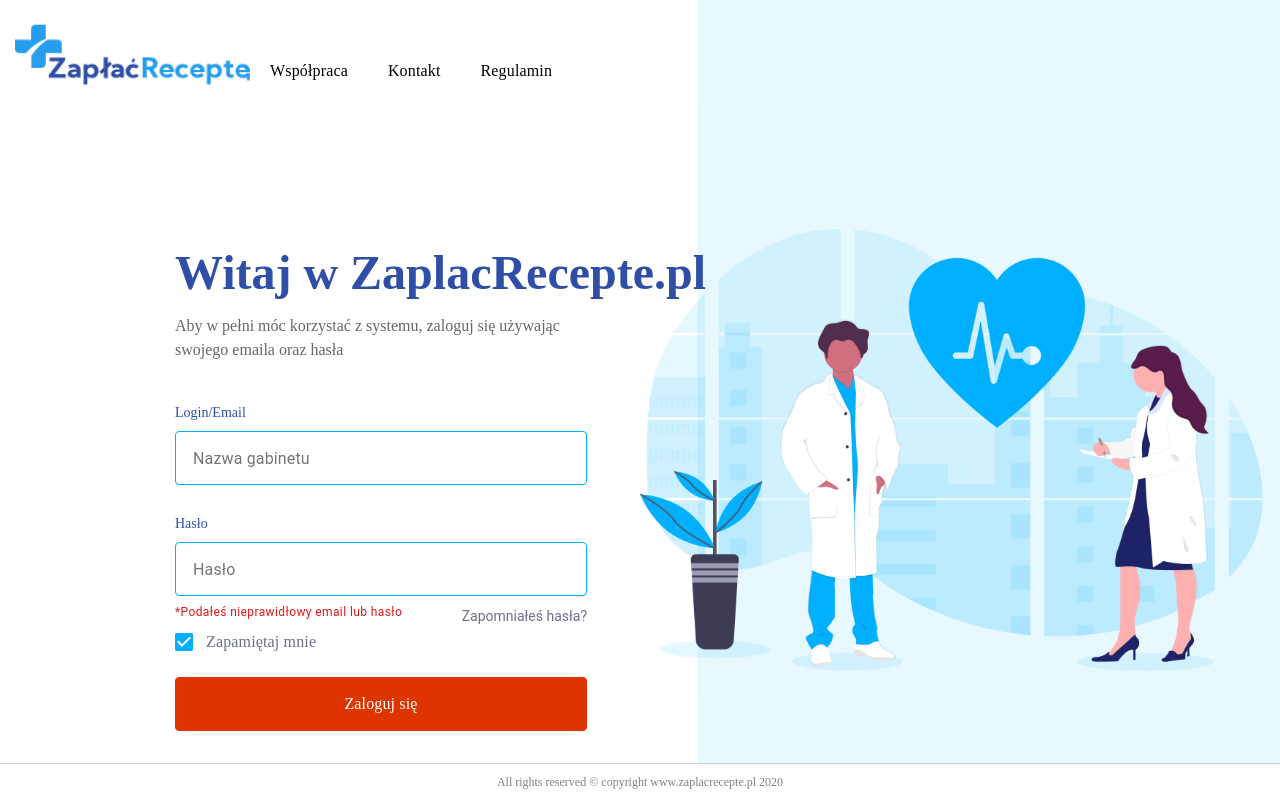
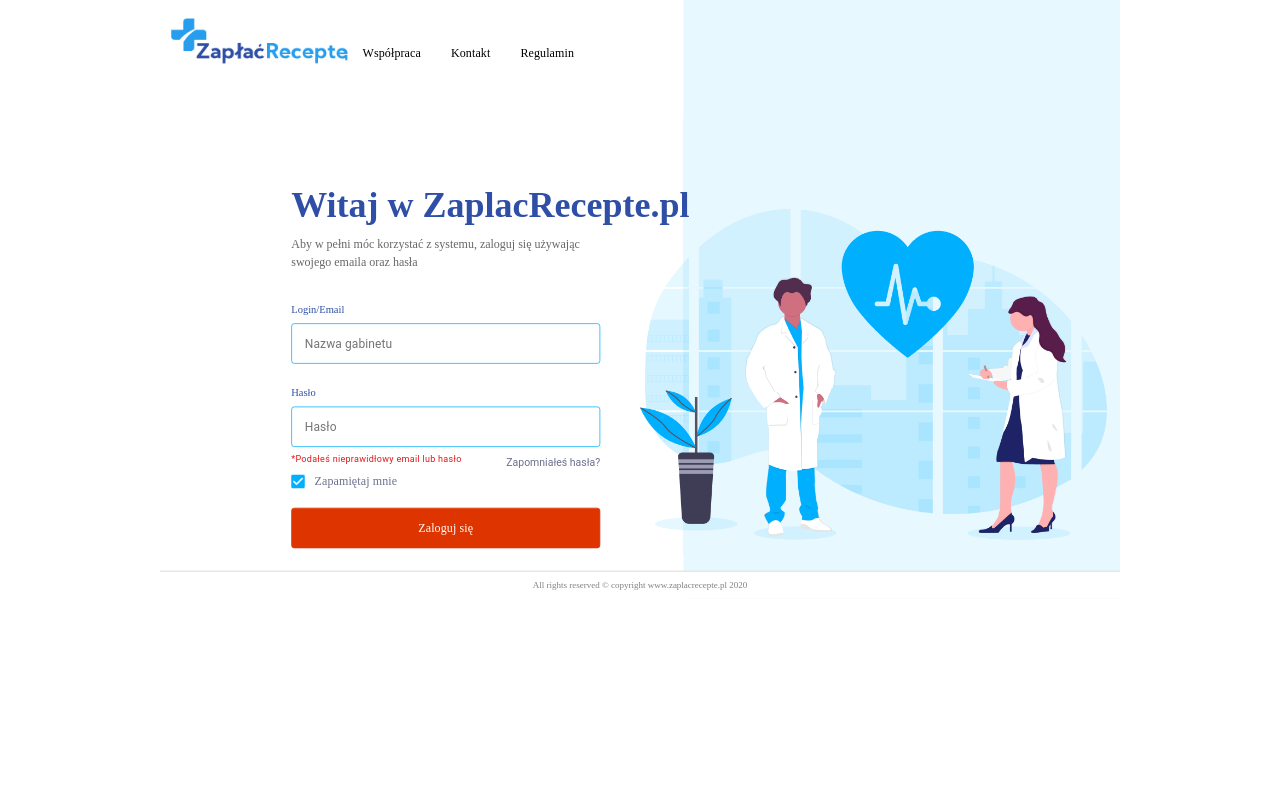
Before and after one commit to kajzerro/zaplacrecepte-front, a React (Create React App) app: page / in a window 1280 px wide. Built offline with nearby package versions, Linux system fonts and the light colour scheme.

Commit message:
Login page scale for Mati screen

```diff
--- a/src/component/loginPage/LoginPage.css
+++ b/src/component/loginPage/LoginPage.css
@@ -28,6 +28,7 @@
 .login-page .login-header ul {
     padding-left: 0;
     margin-top: 58px;
+    min-width: 360px;
 }
 
 .login-page .login-header img {
--- a/src/component/loginPage/LoginPage.js
+++ b/src/component/loginPage/LoginPage.js
@@ -1,4 +1,4 @@
-import React, {useState} from 'react';
+import React, {useEffect, useState} from 'react';
 import {useHistory} from "react-router-dom";
 import './LoginPage.css';
 import axios from 'axios';
@@ -20,14 +20,28 @@ function LoginPage() {
             .catch(err => alert(err));
     }
 
+    useEffect(() => {
+        if (document.documentElement.scrollHeight > window.screen.height) {
+            setScalingStyle({
+                transform: "scale(" + window.screen.height / document.documentElement.scrollHeight + ")",
+                transformOrigin: "top center"
+            });
+        }
+
+    }, []);
+
+    const [scalingStyle, setScalingStyle] = useState({});
+
     const [formLogin, setFormLogin] = useState("");
     const [formPassword, setFormPassword] = useState("");
 
     let history = useHistory();
     return (
-        <div className="login-page container-fluid">
+        <div className="login-page"
+             style={scalingStyle}>
+            <div className="container-fluid">
                 <div className="row">
-                <div className="col-6 left-side">
+                    <div className="col-6 col-xs-12">
                         <div className="row login-header">
                             <div className="col-4">
                                 <img src="loginPage/logo.png"/>
@@ -40,6 +54,10 @@ function LoginPage() {
                                 </ul>
                             </div>
                         </div>
+                    </div>
+                </div>
+                <div className="row">
+                    <div className="col-6">
                         <div className="row body-wrapper">
                             <div className="offset-1 col-11 offset-xl-3 col-xl-9">
                                 <div className="hello-header">Witaj w ZaplacRecepte.pl</div>
@@ -52,7 +70,8 @@ function LoginPage() {
                                     <form>
                                         <label htmlFor="login">Login/Email</label>
                                         <input type="text" id="login" name="login"
-                                           placeholder="Nazwa gabinetu" onChange={e => setFormLogin(e.target.value)}/>
+                                               placeholder="Nazwa gabinetu"
+                                               onChange={e => setFormLogin(e.target.value)}/>
                                         <label htmlFor="password">Hasło</label>
                                         <input type="password" id="password" name="login"
                                                placeholder="Hasło" onChange={e => setFormPassword(e.target.value)}/>
@@ -75,11 +94,12 @@ function LoginPage() {
                         <img src="loginPage/loginImage.png"/>
                     </div>
                 </div>
-            <div className="right-side-bottom">
-                <div className="inside"/>
             </div>
             <div className="login-footer">
                 All rights reserved © copyright www.zaplacrecepte.pl 2020
+            </div>
+            <div className="right-side-bottom">
+                <div className="inside"/>
             </div>
         </div>
     );
```
Lines whose indentation alone changed are shown as unchanged.
